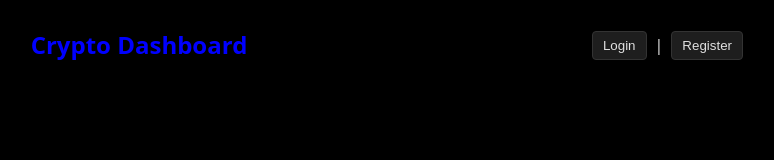
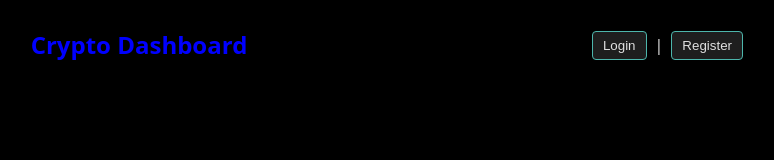
Before and after one commit to leblancr/crypto-charts, a SvelteKit app in the folder frontend/: page / in a window 1280 px wide. Shown: the top 160 px of the page, without its empty margins (501-1275 px from the left). Built offline with nearby package versions, Linux system fonts and the light colour scheme.

Commit message:
button borders teal

```diff
--- a/frontend/src/app.css
+++ b/frontend/src/app.css
@@ -20,10 +20,11 @@ h1, h2 {
 select, button {
   background-color: var(--card-bg);
   color: var(--text-color);
-  border: 1px solid #333;
+  border: 1px solid var(--accent); /* blue/teal accent instead of grey */
   padding: 6px 10px;
   border-radius: 4px;
 }
+
 
 button:hover {
   background-color: #333;
--- a/frontend/src/routes/+page.svelte
+++ b/frontend/src/routes/+page.svelte
@@ -15,8 +15,8 @@
   function handleLoginSuccess(e) {
     token = e.detail.token;
     currentUser = e.detail.username;
-    localStorage.setItem("token", token);
-    localStorage.setItem("username", currentUser);
+    localStorage.setItem("token", e.detail.token);
+    localStorage.setItem("username", e.detail.username);
     showAuthModal = false;     // ✅ hide after login
   }
 
```
